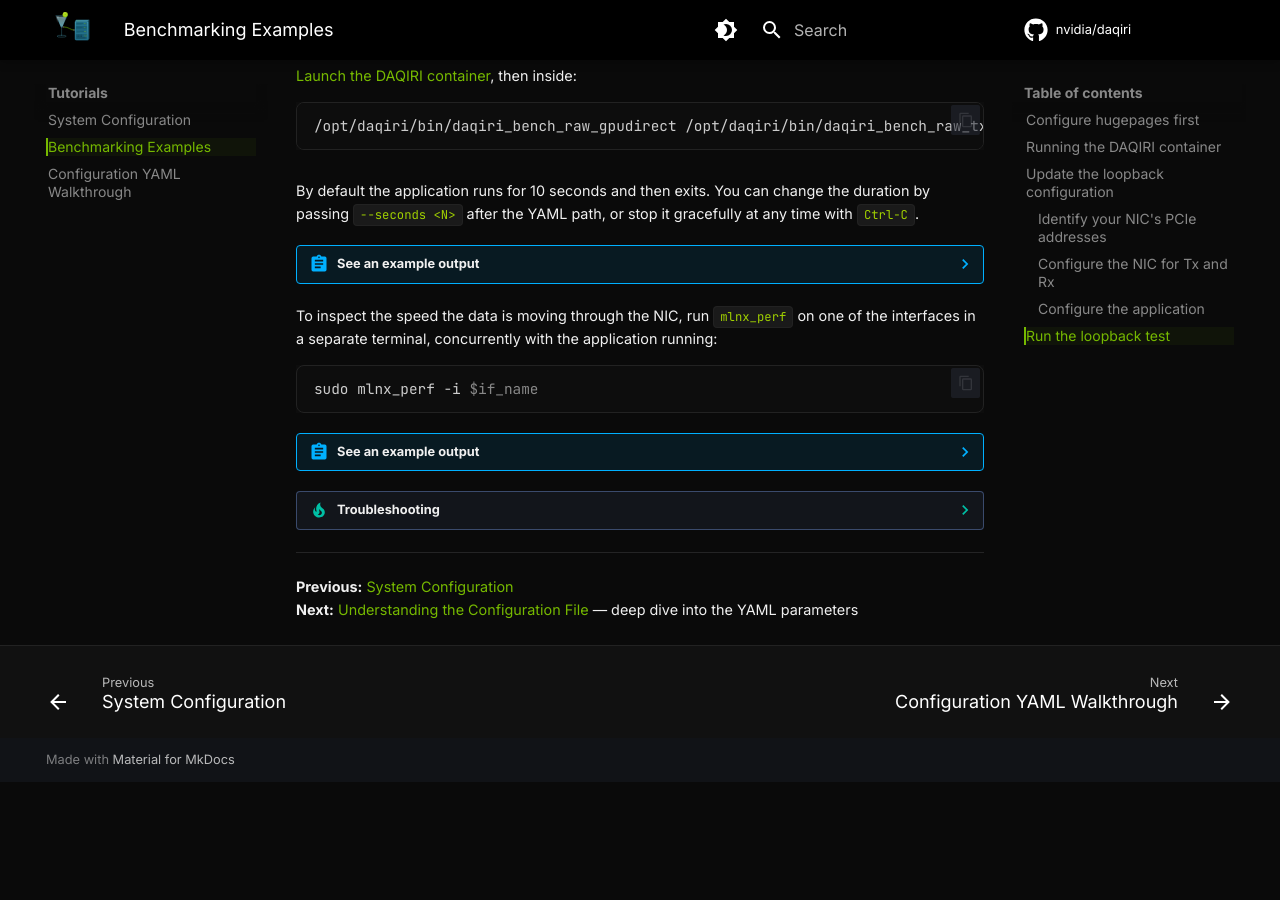
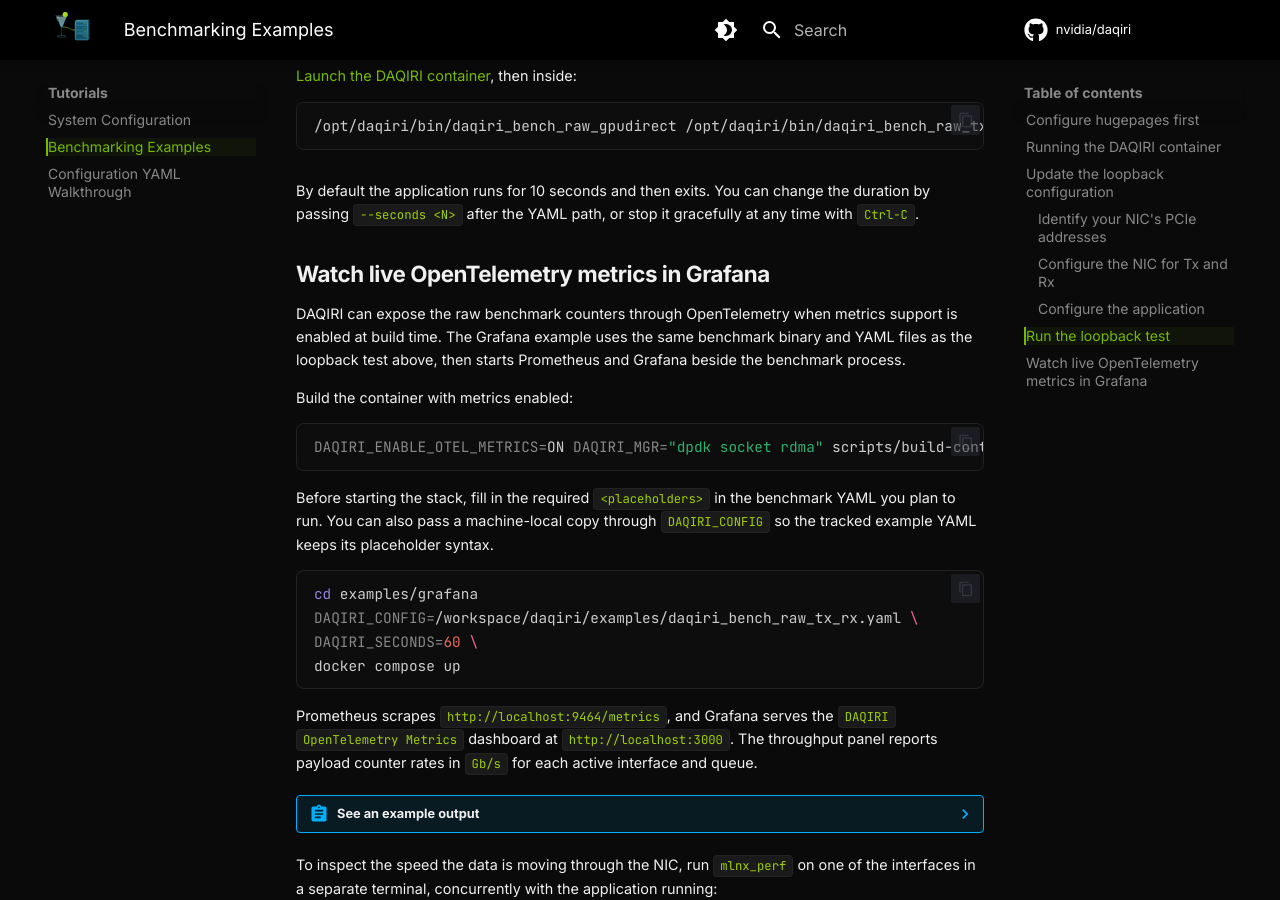
Before and after one commit to NVIDIA/daqiri, an MkDocs documentation site: the page built from docs/tutorials/benchmarking_examples.md, in a window 1280 px wide and 900 px high, scrolled down 3604 px. Built offline with MkDocs 1.6.1 and Material for MkDocs 9.7.7, drawn with Linux system fonts in a browser that asks for light colours; comment, search, counter and statistics services are not loaded; before the commit the page ends 4386 px from its top, so only the background shows below that.

Commit message:
#111 - Address Greptile PR feedback
Signed-off-by: Cliff Burdick <cburdick@nvidia.com>

````diff
--- a/docs/tutorials/benchmarking_examples.md
+++ b/docs/tutorials/benchmarking_examples.md
@@ -168,6 +168,35 @@ After having modified the configuration file, ensure you have connected an SFP c
     ```
 
 By default the application runs for 10 seconds and then exits. You can change the duration by passing `--seconds <N>` after the YAML path, or stop it gracefully at any time with `Ctrl-C`.
+
+## Watch live OpenTelemetry metrics in Grafana
+
+DAQIRI can expose the raw benchmark counters through OpenTelemetry when metrics
+support is enabled at build time. The Grafana example uses the same benchmark
+binary and YAML files as the loopback test above, then starts Prometheus and
+Grafana beside the benchmark process.
+
+Build the container with metrics enabled:
+
+```bash
+DAQIRI_ENABLE_OTEL_METRICS=ON DAQIRI_MGR="dpdk socket rdma" scripts/build-container.sh
+```
+
+Before starting the stack, fill in the required `<placeholders>` in the benchmark
+YAML you plan to run. You can also pass a machine-local copy through
+`DAQIRI_CONFIG` so the tracked example YAML keeps its placeholder syntax.
+
+```bash
+cd examples/grafana
+DAQIRI_CONFIG=/workspace/daqiri/examples/daqiri_bench_raw_tx_rx.yaml \
+DAQIRI_SECONDS=60 \
+docker compose up
+```
+
+Prometheus scrapes `http://localhost:9464/metrics`, and Grafana serves the
+`DAQIRI OpenTelemetry Metrics` dashboard at `http://localhost:3000`. The
+throughput panel reports payload counter rates in `Gb/s` for each active
+interface and queue.
 
 ??? abstract "See an example output"
 
````
Also changed, not shown: docs/api-reference/configuration.md (+5 -0 lines), docs/tutorials/configuration-walkthrough.md (+4 -0 lines), 2 other files.
